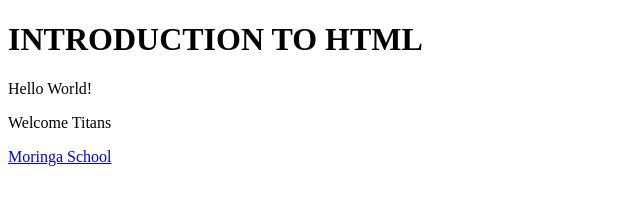
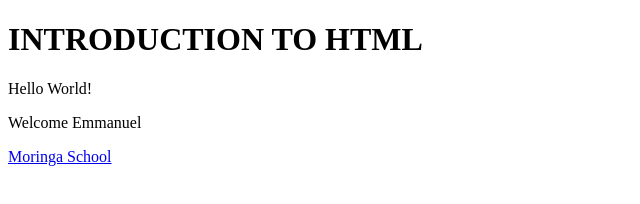
Before and after one commit to Israel-Mafabi-Emmanuel/Website-Development-Projects---School-Projects, a website: page phase-0/intro-html/index.html in a window 1280 px wide. Shown: the full height of the page, 0-640 px from the left. Drawn offline with Linux system fonts and the light colour scheme.

Commit message:
Changed titans class name to Emmanuel

```diff
--- a/phase-0/intro-html/index.html
+++ b/phase-0/intro-html/index.html
@@ -9,7 +9,7 @@
     <body>
         <h1>INTRODUCTION TO HTML</h1>
         <p>Hello World!</p>
-        <p>Welcome Titans</p>
+        <p>Welcome Emmanuel</p>
 
         <a href="https://moringaschool.com/">Moringa School</a>
     </body>
```
